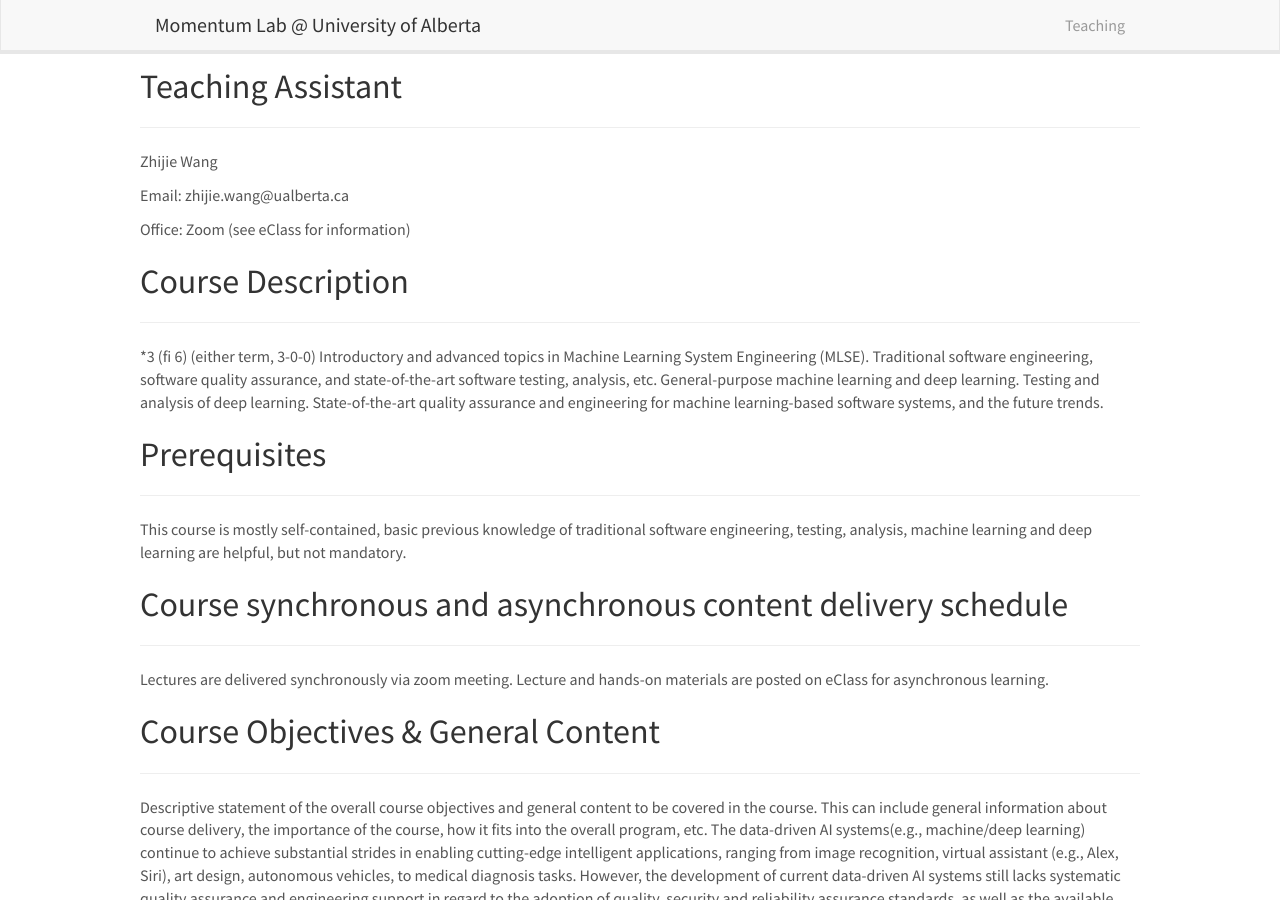
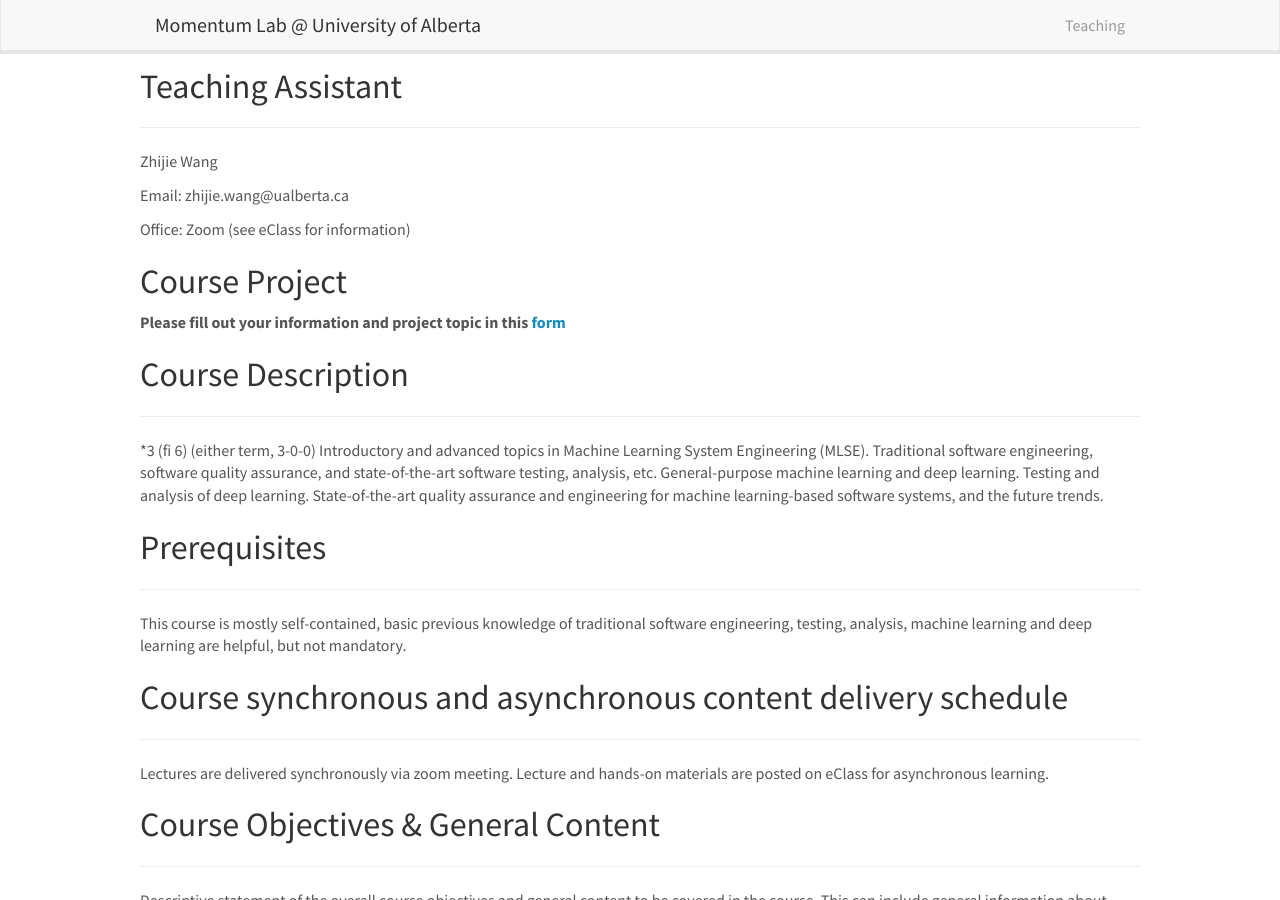
Before and after one commit to momentum-openspace/momentum-openspace.github.io, a Jekyll site: the page built from _pages/ECE720_2022Winter.md, in a window 1280 px wide and 900 px high, scrolled down 410 px. Built offline with Jekyll 4.4.1, drawn with Linux system fonts in a browser that asks for light colours; nearby versions of some CDN libraries.

Commit message:
add project form link

```diff
--- a/_pages/ECE720_2022Winter.md
+++ b/_pages/ECE720_2022Winter.md
@@ -25,6 +25,11 @@ Zhijie Wang
 Email: zhijie.wang@ualberta.ca
 
 Office: Zoom (see eClass for information)
+
+
+## Course Project
+
+**Please fill out your information and project topic in this [form](https://forms.gle/9bMSNoSiorKYkFDH7)**
 
 
 ## Course Description
```
